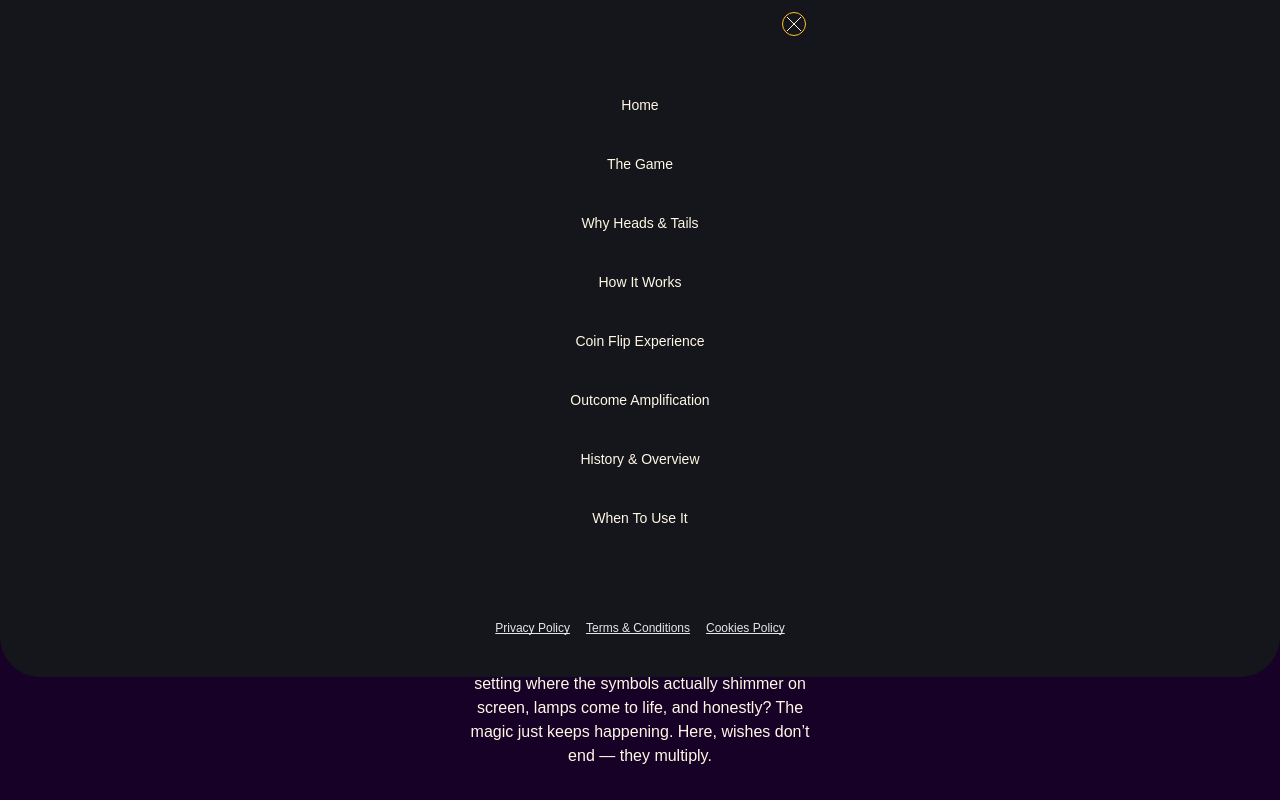
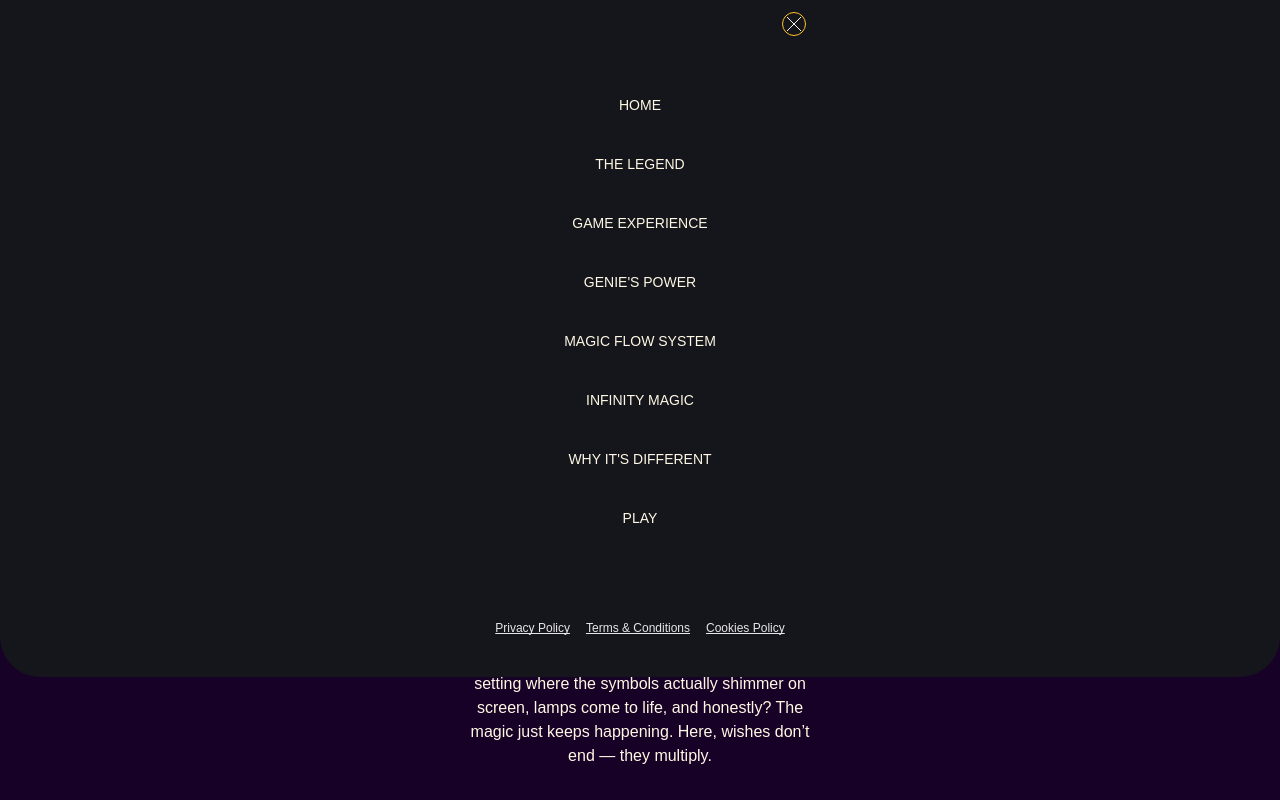
Before and after one commit to Kateryna-Katya/clickivo, a plain HTML site: page index.html in a window 1280 px wide. Both pictures are taken after a click on the button "menu toggle". Shown: the top 800 px of the page. Drawn offline with nearby package versions, Linux system fonts and the light colour scheme; a web font is replaced by a local one.

Commit message:
Deploying to gh-pages from @ Kateryna-Katya/clickivo@bffbde22149f64db540f552edcc639d33e5dde79 🚀

```diff
--- a/index.html
+++ b/index.html
@@ -31,28 +31,28 @@
         <nav class="nav ">
             <ul class="navigation-list">
                 <li class="navigation-item">
-                    <a class="links" href="./#home">Home</a>
+                    <a class="links" href="./#home">HOME</a>
                 </li>
                 <li class="navigation-item">
-                    <a class="links" href="./#demo">The Game</a>
+                    <a class="links" href="./#legend">THE LEGEND</a>
                 </li>
                 <li class="navigation-item">
-                    <a class="links" href="./#why">Why Heads & Tails</a>
+                    <a class="links" href="./#game">GAME EXPERIENCE</a>
                 </li>
                 <li class="navigation-item">
-                    <a class="links" href="./#how">How It Works</a>
+                    <a class="links" href="./#genie">GENIE'S POWER</a>
                 </li>
                 <li class="navigation-item">
-                    <a class="links" href="./#coin">Coin Flip Experience</a>
+                    <a class="links" href="./#magic">MAGIC FLOW SYSTEM</a>
                 </li>
                 <li class="navigation-item">
-                    <a class="links" href="./#outcome">Outcome Amplification</a>
+                    <a class="links" href="./#infinity">INFINITY MAGIC</a>
                 </li>
                 <li class="navigation-item">
-                    <a class="links" href="./#history">History & Overview</a>
+                    <a class="links" href="./#why">WHY IT'S DIFFERENT</a>
                 </li>
                 <li class="navigation-item">
-                    <a class="links" href="./#when">When To Use It</a>
+                    <a class="links" href="./#demo">PLAY</a>
                 </li>
             </ul>
         </nav>
@@ -61,23 +61,23 @@
 <!-- Mobile menu -->
 <div id="modalWindow" class="modal">
     <ul class="menu-list">
-        <li class="menu-item"><a class="menu-list-item" href="./#home">Home</a></li>
-        <li class="menu-item"><a class="menu-list-item" href="./#demo">The Game</a></li>
-        <li class="menu-item"><a class="menu-list-item" href="./#why">Why Heads & Tails</a></li>
+        <li class="menu-item"><a class="menu-list-item" href="./#home">HOME</a></li>
+        <li class="menu-item"><a class="menu-list-item" href="./#legend">THE LEGEND</a></li>
+        <li class="menu-item"><a class="menu-list-item" href="./#game">GAME EXPERIENCE</a></li>
         <li class="menu-item">
-            <a class="menu-list-item" href="./#how">How It Works</a>
+            <a class="menu-list-item" href="./#genie">GENIE'S POWER</a>
         </li>
         <li class="menu-item">
-            <a class="menu-list-item" href="./#coin">Coin Flip Experience</a>
+            <a class="menu-list-item" href="./#magic">MAGIC FLOW SYSTEM</a>
         </li>
         <li class="menu-item">
-            <a class="menu-list-item" href="./#outcome">Outcome Amplification</a>
+            <a class="menu-list-item" href="./#infinity">INFINITY MAGIC</a>
         </li>
         <li class="menu-item">
-            <a class="menu-list-item" href="./#history">History & Overview</a>
+            <a class="menu-list-item" href="./#why">WHY IT'S DIFFERENT</a>
         </li>
         <li class="menu-item">
-            <a class="menu-list-item" href="./#when">When To Use It</a>
+            <a class="menu-list-item" href="./#demo">PLAY</a>
         </li>
     </ul>
     <ul class="header-policy-list">
```
Also changed, not shown: page-2.html (+16 -16 lines).
